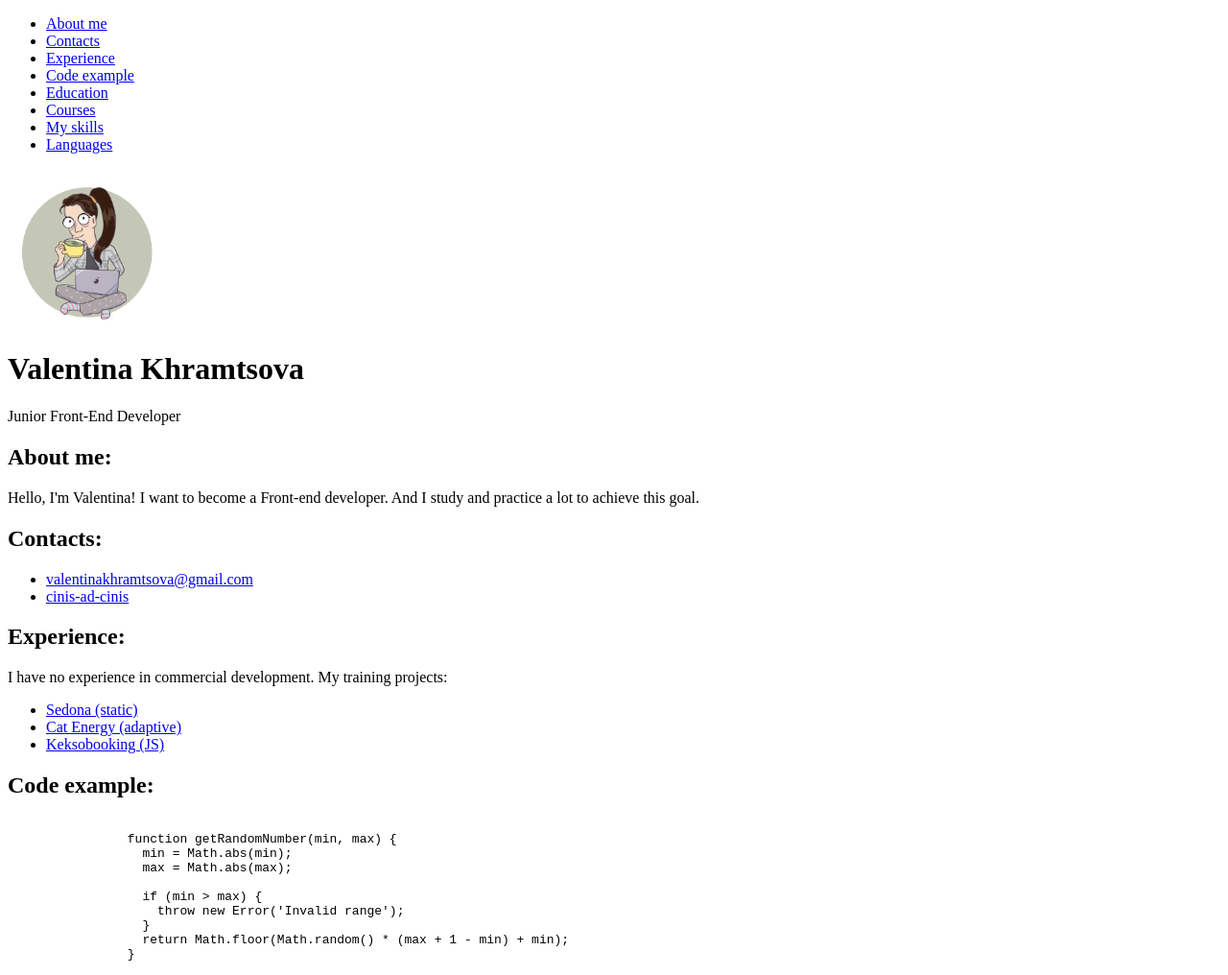
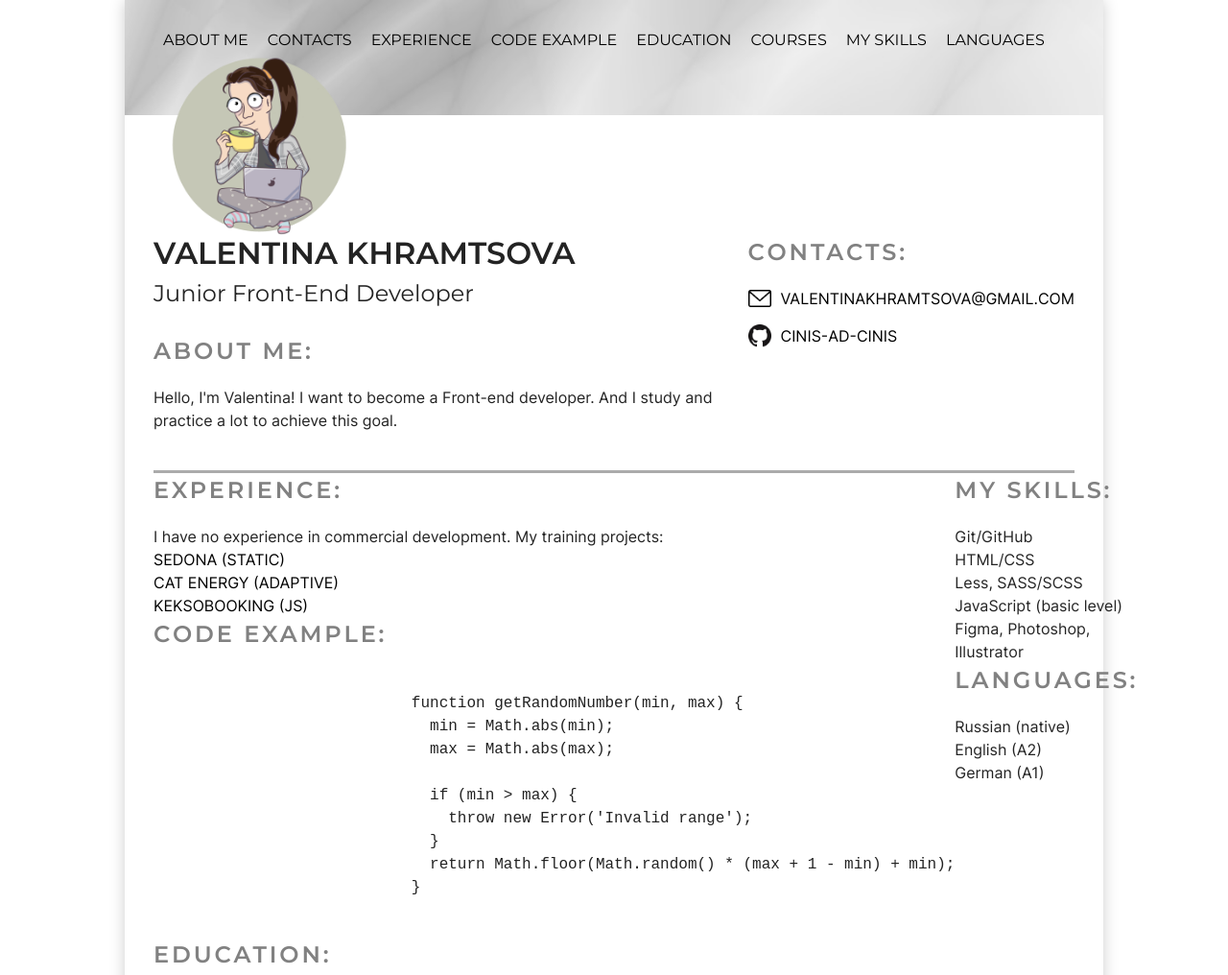
Before and after one commit to cinis-ad-cinis/rsschool-cv, a plain HTML site: page index.html in a window 1280 px wide. Shown: the top 1016 px of the page at 96% size. Drawn offline with Linux system fonts and the light colour scheme.

Commit message:
feat: add style

```diff
--- a/css/style.css
+++ b/css/style.css
@@ -8,7 +8,7 @@
 
 @font-face {
   font-family: "Inter";
-  font-style: bold;
+  font-style: normal;
   font-weight: 700;
   src: url("../assets/fonts/inter-700.woff") format("woff");
   font-display: swap;
@@ -22,8 +22,177 @@
   font-display: swap;
 }
 
+@font-face {
+  font-family: "Montserrat";
+  font-style: normal;
+  font-weight: 600;
+  src: url("../assets/fonts/montserrat-600.woff") format("woff");
+  font-display: swap;
+}
+
 *,
 *::before,
 *::after {
   box-sizing: border-box;
 }
+
+.page {
+  height: 100%;
+  scroll-behavior: smooth;
+}
+
+.page__body {
+  display: flex;
+  flex-direction: column;
+  height: 100%;
+  margin: 0;
+  font-family: "Inter", sans-serif;
+  font-size: 16px;
+  line-height: 1.5;
+  font-style: normal;
+  font-weight: 400;
+  color: #232323;
+  background-color: #ffffff;
+}
+
+.container {
+  display: flex;
+  flex-direction: column;
+  justify-content: space-between;
+  flex-grow: 1;
+  width: 1020px;
+  margin: 0 auto;
+  box-shadow: 0 0 15px 0 rgba(0, 0, 0, 0.2);
+}
+
+.main-container {
+  flex-grow: 1;
+}
+
+.header {
+  min-height: 120px;
+  padding-top: 20px;
+  background-image: url("../assets/img/header-bg.jpeg");
+  background-repeat: no-repeat;
+  background-size: cover;
+}
+
+.content-container {
+  width: 960px;
+  margin: 0 auto;
+}
+
+.nav__list {
+  display: flex;
+  list-style-type: none;
+  margin: 0;
+  padding: 0;
+  font-family: "Montserrat", sans-serif;
+}
+
+.nav__link {
+  display: block;
+  padding: 10px;
+  text-decoration: none;
+  text-transform: uppercase;
+  color: #000000;
+}
+
+.upper-wrapper {
+  position: relative;
+  display: grid;
+  grid-template-columns: 2fr 1fr;
+  padding-top: 120px;
+  padding-bottom: 40px;
+  border-bottom: 3px solid #ababab;
+}
+
+.under-wrapper {
+  position: relative;
+  display: grid;
+  grid-template-columns: 1fr 1fr;
+}
+
+.section__title {
+  margin: 0;
+  margin-bottom: 18px;
+  font-family: "Montserrat", sans-serif;
+  font-weight: 600;
+  text-transform: uppercase;
+  letter-spacing: 0.12em;
+  color: #818181;
+}
+
+.section__description {
+  margin: 0;
+}
+
+.section__list {
+  list-style-type: none;
+  margin: 0;
+  padding: 0;
+}
+
+.section__link {
+  text-decoration: none;
+  text-transform: uppercase;
+  color: #000000;
+}
+
+.section__item--contacts {
+  display: flex;
+  align-items: center;
+  margin-bottom: 15px;
+}
+
+.section__link-image {
+  width: 24px;
+  height: 24px;
+  margin-right: 10px;
+  background-repeat: no-repeat;
+  background-size: cover;
+  background-position: center;
+}
+
+.section__link-image--email {
+  background-image: url("../assets/img/email_icon.png");
+}
+
+.section__link-image--github {
+  background-image: url("../assets/img/github_mark.png");
+}
+
+.main__avatar {
+  position: absolute;
+  bottom: 235px;
+}
+
+.main__title {
+  grid-column: 1 / 2;
+  justify-self: start;
+  margin: 0;
+  font-family: "Montserrat", sans-serif;
+  font-size: 32px;
+  font-weight: 600;
+  text-transform: uppercase;
+}
+
+.main__subtitle {
+  grid-column: 1 / 2;
+  justify-self: start;
+  margin-top: 0;
+  font-family: "Montserrat", sans-serif;
+  font-size: 24px;
+  font-weight: 400;
+}
+
+.section--about {
+  grid-column: 1 / 2;
+}
+
+.section--contacts {
+  position: relative;
+  top: 5px;
+  grid-column: 2 / 3;
+  grid-row: 1 / 4;
+}
--- a/index.html
+++ b/index.html
@@ -9,58 +9,65 @@
     <link rel="icon" href="assets/favicon.ico">
 </head>
 <body class="page__body">
+    <div class="container">
         <header class="header">
-        <nav class="heder__nav nav">
+            <nav class="header__nav nav content-container">
                 <ul class="nav__list">
                     <li class="nav__item">
-                    <a href="#about" class="nav__link">About me</a>
+                        <a class="nav__link" href="#about">About me</a>
                     </li>
                     <li class="nav__item">
-                    <a href="#contacts" class="nav__link">Contacts</a>
+                        <a class="nav__link" href="#contacts">Contacts</a>
                     </li>
                     <li class="nav__item">
-                    <a href="#experience" class="nav__link">Experience</a>
+                        <a class="nav__link" href="#experience">Experience</a>
                     </li>
                     <li class="nav__item">
-                    <a href="#code" class="nav__link">Code example</a>
+                        <a class="nav__link" href="#code">Code example</a>
                     </li>
                     <li class="nav__item">
-                    <a href="#education" class="nav__link">Education</a>
+                        <a class="nav__link" href="#education">Education</a>
                     </li>
                     <li class="nav__item">
-                    <a href="#courses" class="nav__link">Courses</a>
+                        <a class="nav__link" href="#courses">Courses</a>
                     </li>
                     <li class="nav__item">
-                    <a href="#skills" class="nav__link">My skills</a>
+                        <a class="nav__link" href="#skills">My skills</a>
                     </li>
                     <li class="nav__item">
-                    <a href="#lang" class="nav__link">Languages</a>
+                        <a class="nav__link" href="#lang">Languages</a>
                     </li>
                 </ul>
             </nav>
         </header>
-    <main class="main">
-        <img class="main__avatar" src="./assets/img/avatar.png" alt="A painted girl with a laptop and a cup of tea" width="165" height="165" >
+        <main class="main main-container">
+            <div class="upper-wrapper content-container">
+                <img class="main__avatar" src="./assets/img/avatar.png" alt="A painted girl with a laptop and a cup of tea" width="220" height="220" >
                 <h1 class="main__title">Valentina Khramtsova</h1>
                 <p class="main__subtitle">Junior Front-End Developer</p>
 
-        <section class="section" id="about">
+                <section class="section section--about" id="about">
                     <h2 class="section__title">About me:</h2>
                     <p class="section__description section__description--about">Hello, I'm Valentina! I want to become a Front-end developer. And I study and practice a lot to achieve this goal.</p>
                 </section>
 
-        <section class="section" id="contacts">
+                <section class="section section--contacts" id="contacts">
                     <h2 class="section__title">Contacts:</h2>
                     <ul class="section__list">
-                <li class="section__item">
+                        <li class="section__item section__item--contacts">
+                            <div class="section__link-image section__link-image--email"></div>
                             <a class="section__link" href="email:valentinakhramtsova@gmail.com">valentinakhramtsova@gmail.com</a>
                         </li>
-                <li class="section__item">
+                        <li class="section__item section__item--contacts">
+                            <div class="section__link-image section__link-image--github"></div>
                             <a class="section__link" href="https://github.com/cinis-ad-cinis">cinis-ad-cinis</a>
                         </li>
                     </ul>
                 </section>
+            </div>
 
+            <div class="under-wrapper content-container">
+                <div class="left-wrapper">
                     <section class="section" id="experience">
                         <h2 class="section__title">Experience:</h2>
                         <p class="section__description">I have no experience in commercial development. My training projects:</p>
@@ -109,7 +116,9 @@
                             </li>
                         </ul>
                     </section>
+                </div>
 
+                <div class="right-wrapper">
                     <section class="section" id="skills">
                         <h2 class="section__title">My skills:</h2>
                         <ul class="section__list">
@@ -121,7 +130,7 @@
                         </ul>
                     </section>
 
-        <section class="section" id="languages">
+                    <section class="section" id="lang">
                         <h2 class="section__title">Languages:</h2>
                         <ul class="section__list">
                             <li class="section__item">Russian (native)</li>
@@ -129,8 +138,10 @@
                             <li class="section__item">German (A1)</li>
                         </ul>
                     </section>
+                </main>
+                </div>
+                </div>
 
-    </main>
         <footer class="footer">
             <a class="footer__link" href="https://rs.school/js/" target="_blank">
                 <img class="footer__logo" src="./assets/img/rs_school_js.svg" alt="RS School Logo" width="86" height="32">
@@ -141,5 +152,6 @@
                 <img class="footer__logo" src="./assets/img/github_logo.png" alt="Github logo" width="86" height="35">
             </a>
         </footer>
+    </div>
 </body>
 </html>
```
Also changed, not shown: assets/fonts/montserrat-600.woff (added), assets/img/email_icon.png (added), assets/img/github_mark.png (added). Lines whose indentation alone changed are shown as unchanged.
